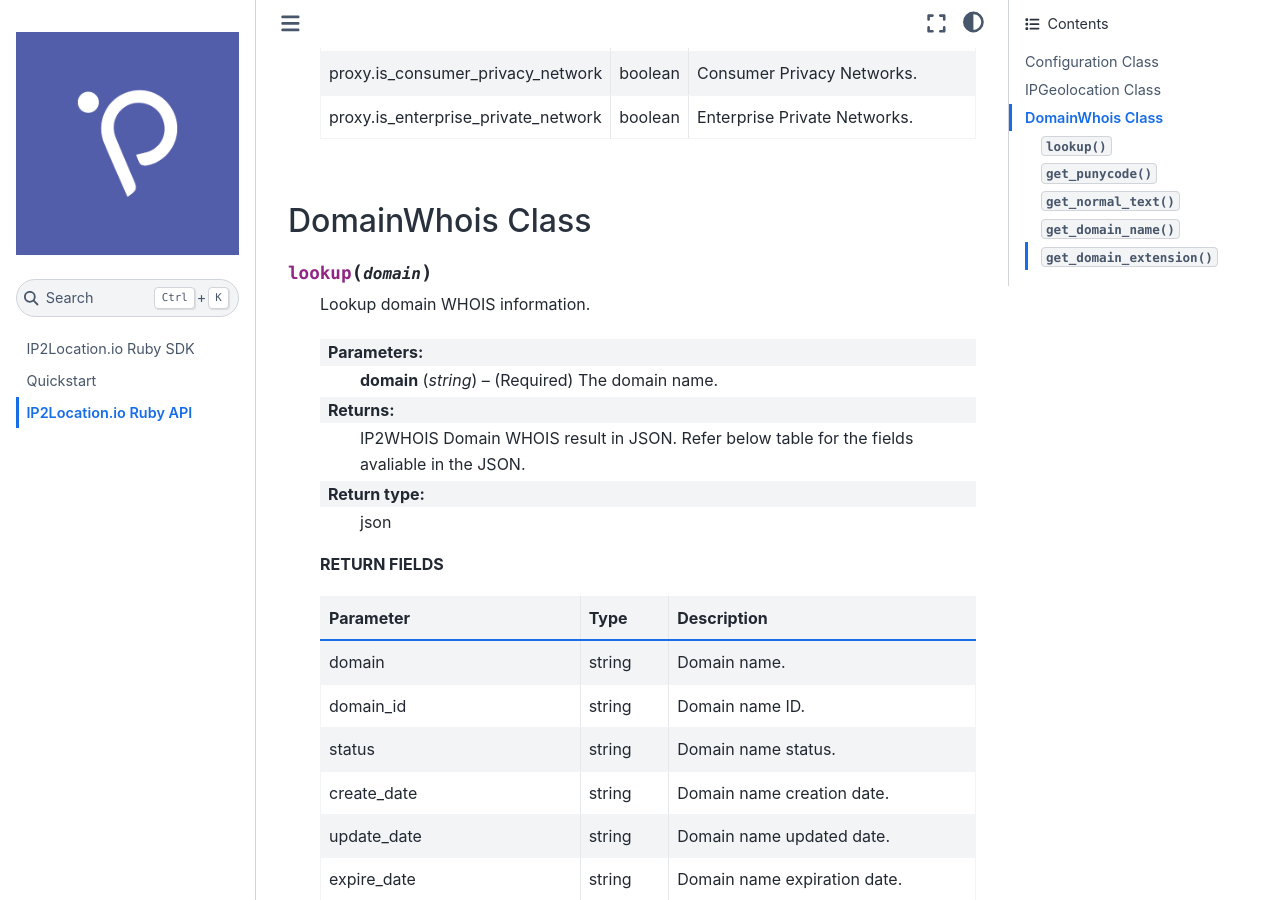
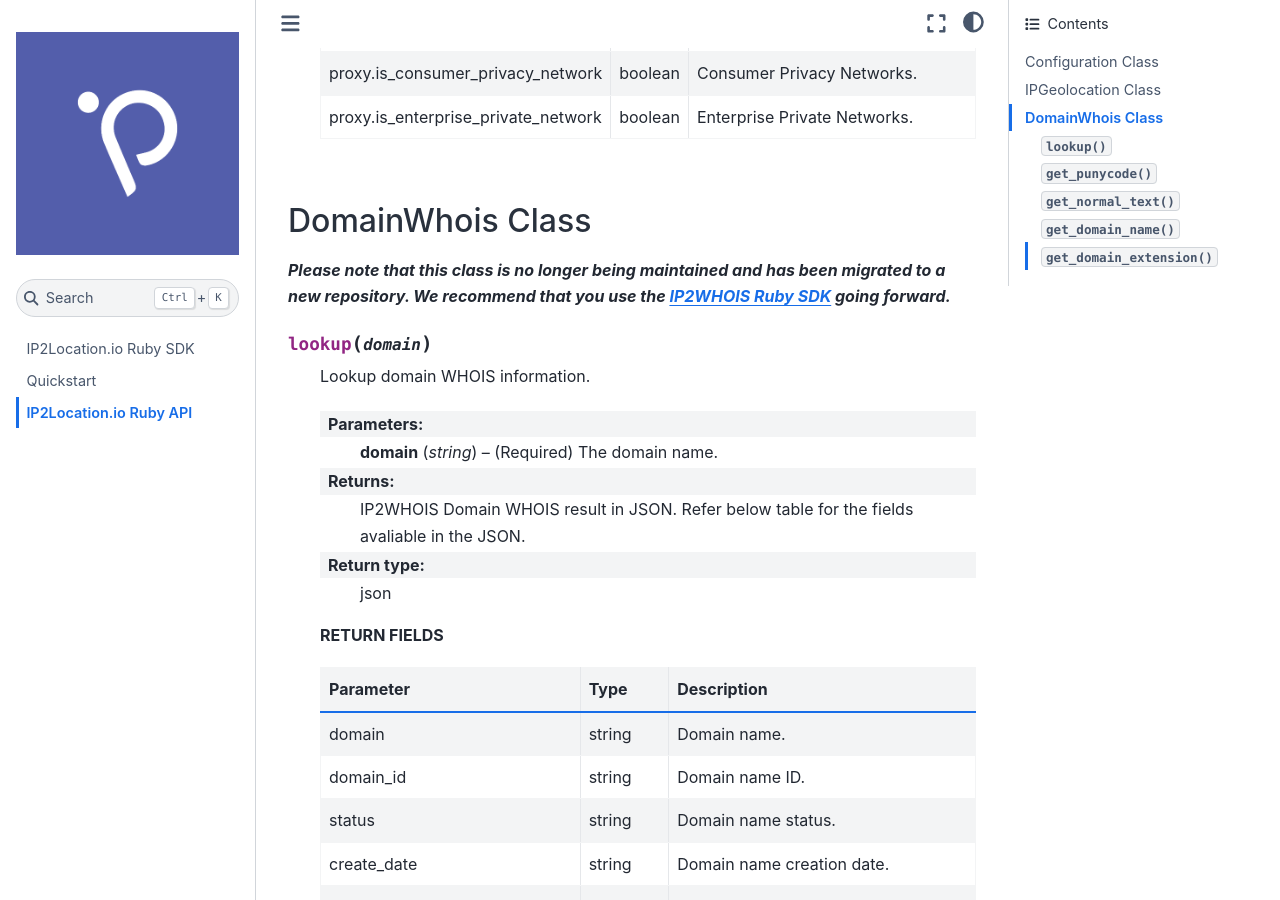
Before and after one commit to ip2location/ip2location-io-ruby, a Sphinx documentation site: the page built from docs/source/code.md, in a window 1280 px wide and 900 px high, scrolled down 5582 px. Built offline with Sphinx 7.4.7 and the Sphinx Book theme 1.1.4, drawn with Linux system fonts in a browser that asks for light colours.

Commit message:
Update code.md

````diff
--- a/docs/source/code.md
+++ b/docs/source/code.md
@@ -102,6 +102,8 @@
 
 ## DomainWhois Class
 
+**_Please note that this class is no longer being maintained and has been migrated to a new repository. We recommend that you use the [IP2WHOIS Ruby SDK](https://github.com/ip2whois/ip2whois-ruby) going forward._**
+
 
 ```{py:function} lookup(domain)
 Lookup domain WHOIS information.
````
